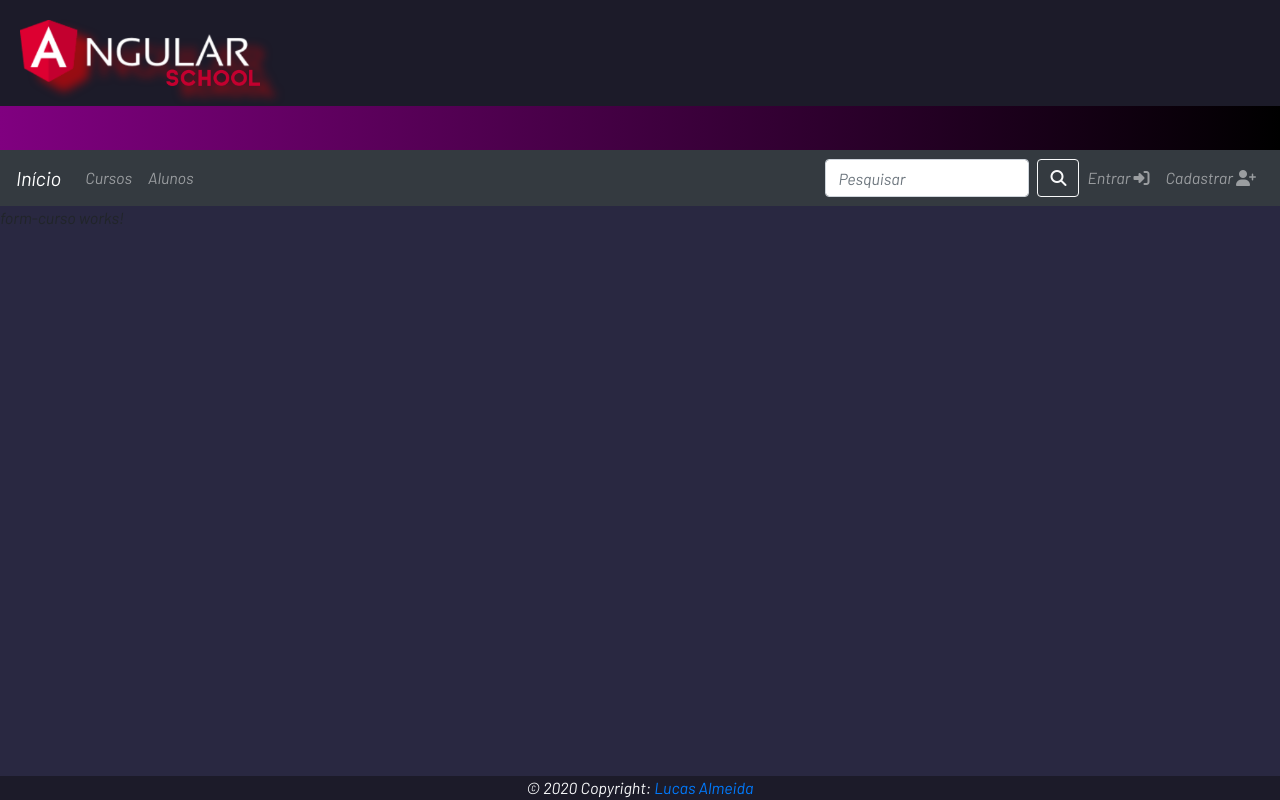
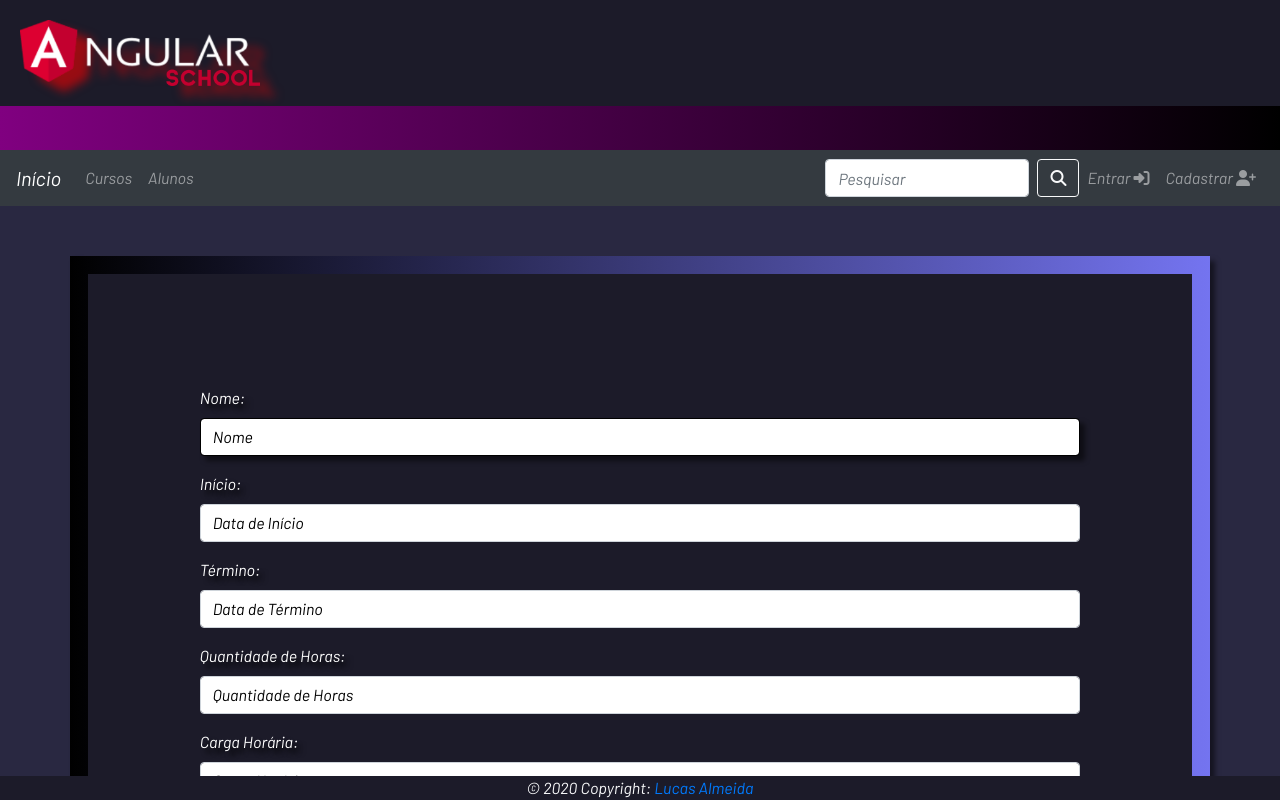
Before and after one commit to Luscas03/AngularSchool, an Angular app: page /addCursos in a window 1280 px wide. Shown: the top 800 px of the page. Built offline with nearby package versions, Linux system fonts and the light colour scheme.

Commit message:
formulário completo com campos, estilo e funcionalidade de bind(nModel)

```diff
--- /dev/null
+++ b/src/app/models/curso.ts
@@ -0,0 +1,8 @@
+export class Curso {
+    nome:string;
+    datainicio:string;
+    datatermino:string;
+    quanthoras:number;
+    cargahoraria:number;
+    ativo:boolean = true
+}
--- a/src/app/pages/form-curso/form-curso.component.css
+++ b/src/app/pages/form-curso/form-curso.component.css
@@ -0,0 +1,31 @@
+.container {
+    color: white;
+    /* font-size: 20px;
+    font-weight: bold;
+    font-style: italic; */
+    margin-top: 50px;
+    padding: 1%;
+    box-shadow: 5px 5px 5px rgba(0,0,0,0.5);
+    background-image: linear-gradient(to right, black, rgb(116, 116, 240));
+}
+#tnome,#tinicio,#ttermino,#tqtdhoras,#tchoraria {
+   font-style: italic;
+   text-shadow: 5px 5px 5px rgb(0, 0, 0);
+}
+#btns {
+    box-shadow: 5px 5px 5px rgba(0,0,0,0.5);
+}
+#nome,#email,#pws,#confpws {
+    box-shadow: 5px 5px 5px rgba(0,0,0,0.5);
+    background-color: white;
+    color: black;
+    border-color: black;
+}
+::placeholder {
+    color: black;
+}
+form {
+    background-color:  rgb(28,27,41);
+   padding: 10%;
+   margin: 0.5%;
+}
--- a/src/app/pages/form-curso/form-curso.component.html
+++ b/src/app/pages/form-curso/form-curso.component.html
@@ -1 +1,28 @@
-<p>form-curso works!</p>
+<section class="container">
+    <form>
+      <div class="form-group">
+        <label for="nome" id="tnome">Nome:</label>
+        <input type="text" class="form-control" id="nome" [(ngModel)]="curso.nome" placeholder="Nome" name="nome" required>
+      </div>
+      <div class="form-group">
+        <label for="inicio" id="tinicio">Início:</label>
+        <input type="text" class="form-control" id="inicio" [(ngModel)]="curso.datainicio" placeholder="Data de Início" name="inicio" required>
+      </div>
+      <div class="form-group">
+        <label for="termino" id="ttermino">Término:</label>
+        <input type="text" class="form-control" id="termino" [(ngModel)]="curso.datatermino" placeholder="Data de Término" name="termino" required>
+      </div>
+      <div class="form-group">
+        <label for="qtdhoras" id="tqtdhoras">Quantidade de Horas:</label>
+        <input type="text" class="form-control" id="qtdhoras" [(ngModel)]="curso.quanthoras" placeholder="Quantidade de Horas" name="qtdhoras" required>
+      </div>
+      <div class="form-group">
+        <label for="choraria" id="tchoraria">Carga Horária:</label>
+        <input type="text" class="form-control" id="choraria" [(ngModel)]="curso.cargahoraria" placeholder="Carga Horária" name="choraria" required>
+      </div>
+      <div class="form-group">
+          <button type="submit" class="btn btn-dark">Enviar</button>
+        </div>
+    </form>
+
+</section>
--- a/src/app/pages/form-curso/form-curso.component.ts
+++ b/src/app/pages/form-curso/form-curso.component.ts
@@ -1,12 +1,13 @@
 import { Component, OnInit } from '@angular/core';
-
+import { Curso } from '../../models/curso';
+import { Usuario } from 'src/app/models/usuario';
 @Component({
   selector: 'app-form-curso',
   templateUrl: './form-curso.component.html',
   styleUrls: ['./form-curso.component.css']
 })
 export class FormCursoComponent implements OnInit {
-
+ curso:Curso = new Curso;
   constructor() { }
 
   ngOnInit(): void {
```
Also changed, not shown: src/app/models/usuario.ts (line endings or trailing spaces), 1 other file (tests, documents, lock files or other folders).
